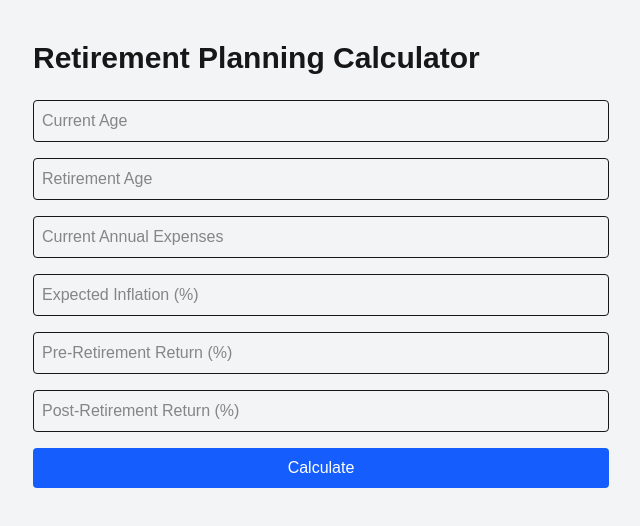
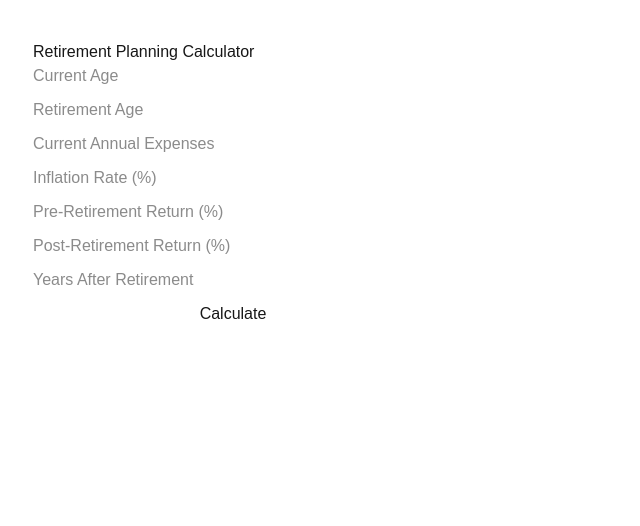
Before and after one commit to SoumyaDhole/fincal-retirement-calculator, a Next.js app in the folder frontend/: page / in a window 1280 px wide. Shown: the top 526 px of the page, without its empty margins (7-647 px from the left). Built offline with nearby package versions, Linux system fonts and the light colour scheme.

Commit message:
Set up frontend and backend base project

```diff
--- a/frontend/app/page.tsx
+++ b/frontend/app/page.tsx
@@ -1,24 +1,112 @@
+"use client";
+
+import { useState } from "react";
+
 export default function Home() {
+
+  const [currentAge, setCurrentAge] = useState("");
+  const [retirementAge, setRetirementAge] = useState("");
+  const [expense, setExpense] = useState("");
+  const [inflation, setInflation] = useState("");
+  const [preReturn, setPreReturn] = useState("");
+  const [postReturn, setPostReturn] = useState("");
+  const [years, setYears] = useState("");
+
+  const [result, setResult] = useState<any>(null);
+
+  const calculateRetirement = async () => {
+
+    const response = await fetch("http://localhost:5000/retirement", {
+      method: "POST",
+      headers: {
+        "Content-Type": "application/json"
+      },
+      body: JSON.stringify({
+        currentAge: Number(currentAge),
+        retirementAge: Number(retirementAge),
+        currentExpense: Number(expense),
+        inflationRate: Number(inflation),
+        preReturn: Number(preReturn),
+        postReturn: Number(postReturn),
+        retirementYears: Number(years)
+      })
+    });
+
+    const data = await response.json();
+    setResult(data);
+  };
+
   return (
-    <main className="min-h-screen p-10 bg-gray-100">
-      <h1 className="text-3xl font-bold mb-6">
-        Retirement Planning Calculator
-      </h1>
+    <main style={{ padding: "40px", fontFamily: "Arial" }}>
 
-      <div className="grid gap-4 max-w-xl">
+      <h1>Retirement Planning Calculator</h1>
 
-        <input placeholder="Current Age" className="p-2 border rounded" />
-        <input placeholder="Retirement Age" className="p-2 border rounded" />
-        <input placeholder="Current Annual Expenses" className="p-2 border rounded" />
-        <input placeholder="Expected Inflation (%)" className="p-2 border rounded" />
-        <input placeholder="Pre-Retirement Return (%)" className="p-2 border rounded" />
-        <input placeholder="Post-Retirement Return (%)" className="p-2 border rounded" />
+      <div style={{ display: "grid", gap: "10px", maxWidth: "400px" }}>
 
-        <button className="bg-blue-600 text-white p-2 rounded">
+        <input placeholder="Current Age"
+          value={currentAge}
+          onChange={(e) => setCurrentAge(e.target.value)}
+        />
+
+        <input placeholder="Retirement Age"
+          value={retirementAge}
+          onChange={(e) => setRetirementAge(e.target.value)}
+        />
+
+        <input placeholder="Current Annual Expenses"
+          value={expense}
+          onChange={(e) => setExpense(e.target.value)}
+        />
+
+        <input placeholder="Inflation Rate (%)"
+          value={inflation}
+          onChange={(e) => setInflation(e.target.value)}
+        />
+
+        <input placeholder="Pre-Retirement Return (%)"
+          value={preReturn}
+          onChange={(e) => setPreReturn(e.target.value)}
+        />
+
+        <input placeholder="Post-Retirement Return (%)"
+          value={postReturn}
+          onChange={(e) => setPostReturn(e.target.value)}
+        />
+
+        <input placeholder="Years After Retirement"
+          value={years}
+          onChange={(e) => setYears(e.target.value)}
+        />
+
+        <button onClick={calculateRetirement}>
           Calculate
         </button>
 
       </div>
+
+      {result && (
+        <div style={{ marginTop: "30px" }}>
+
+          <h2>Results</h2>
+
+          <p>
+            Future Annual Expense:
+            <b> ₹ {Math.round(result.futureExpense)}</b>
+          </p>
+
+          <p>
+            Required Retirement Corpus:
+            <b> ₹ {Math.round(result.corpus)}</b>
+          </p>
+
+          <p>
+            Required Monthly SIP:
+            <b> ₹ {Math.round(result.monthlySIP)}</b>
+          </p>
+
+        </div>
+      )}
+
     </main>
   );
 }
```
